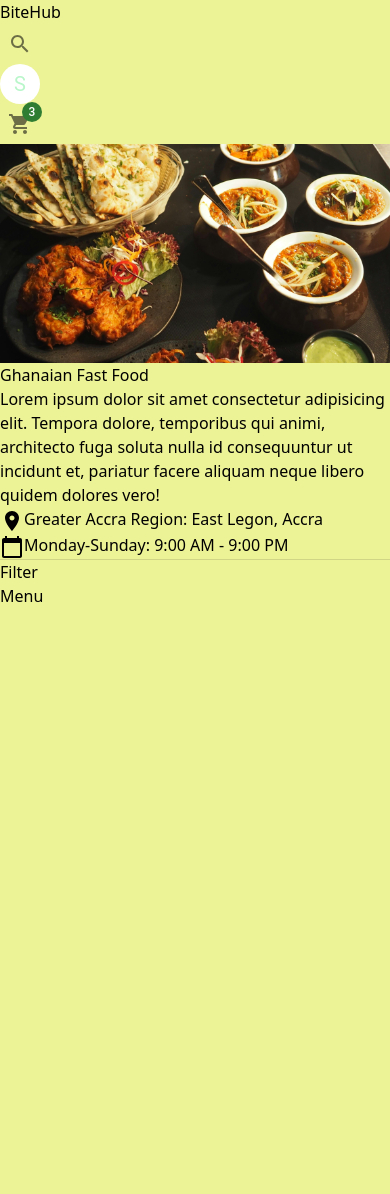
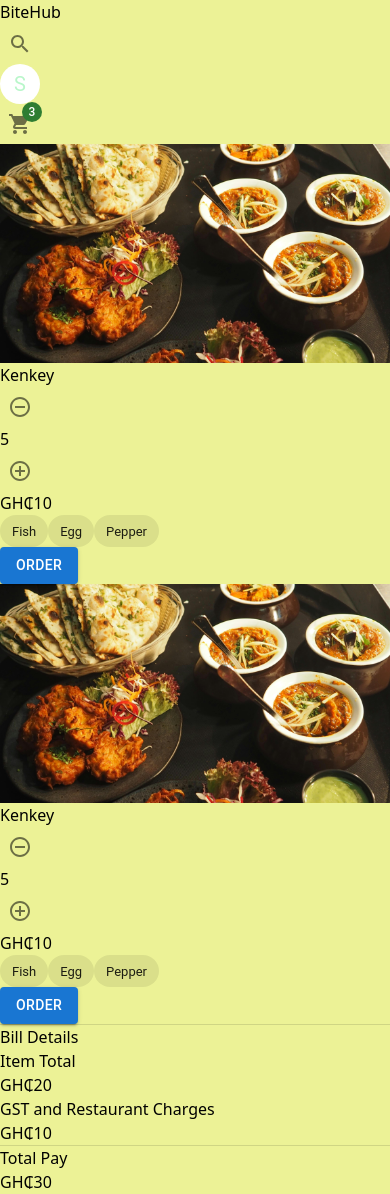
Before and after one commit to Dziekhey/restaurant, a React (Vite) app in the folder frontend/: page / in a window 390 px wide. Before the commit the page ends 844 px from the top, so only its background shows below. Built offline with nearby package versions, Linux system fonts and the light colour scheme.

Commit message:
details page done

```diff
--- a/frontend/src/App.css
+++ b/frontend/src/App.css
@@ -3,9 +3,7 @@
 @tailwind utilities;
 
 
-/* .MuiIconButton-root{
-    color: white;
-} */
+
 
 body {
     background: #ecf296;
--- a/frontend/src/App.jsx
+++ b/frontend/src/App.jsx
@@ -1,16 +1,18 @@
 import React from 'react';
 import './App.css'
 import Navbar from './components/Navbar';
-import HomePage from './pages/HomePage';
-import RestaurantPage from './pages/RestaurantPage';
+import HomePage from '../src/pages/home/HomePage.jsx'
+import RestaurantPage from './pages/restaurant/RestaurantPage';
+import CartPage from './pages/cart/CartPage.jsx';
 
 
 const App = () => {
   return (
     <>
    <Navbar />
-   {/* <HomePage /> */}
-   <RestaurantPage />
+  {/* <HomePage /> */}
+   {/* <RestaurantPage /> */}
+   <CartPage />
     </>
   )
 }
--- /dev/null
+++ b/frontend/src/components/CartCard.jsx
@@ -0,0 +1,55 @@
+import React from "react";
+import cartImg from "../assets/hero.jpg";
+import { Chip, IconButton, Button } from "@mui/material";
+import RemoveCircleOutlineIcon from "@mui/icons-material/RemoveCircleOutline";
+import AddCircleOutlineIcon from "@mui/icons-material/AddCircleOutline";
+import { wantedIngredients } from "../data/Constants";
+
+const CartCard = () => {
+  return (
+    <>
+      <div className="px-5">
+        <div className="lg:flex items-center lg:space-x-5">
+          <div>
+            <img
+              src={cartImg}
+              alt="Food Image"
+              className="w-[5rem] h-[5rem] object-cover"
+            />
+          </div>
+          <div className="flex items-center justify-between lg:w-[70%]">
+            <div className="space-y-1 lg:space-y-3 w-full">
+              <p>Kenkey</p>
+              <div className="flex justify-between items-center">
+                <div className="flex items-center space-x-1">
+                  <IconButton>
+                    <RemoveCircleOutlineIcon />
+                  </IconButton>
+                  <div className="w-5 h-5 text-xs flex items-center justify-center">
+                    {5}
+                  </div>
+                  <IconButton>
+                    <AddCircleOutlineIcon />
+                  </IconButton>
+                </div>
+              </div>
+            </div>
+            <p>GH₵10</p>
+          </div>
+        </div>
+        <div className="pt-3 space-x-2">
+          {wantedIngredients.map((item) => (
+            <Chip label={item} />
+          ))}
+        </div>
+        <div className="pt-5 lg:flex lg:justify-end">
+          <Button type="submit" variant="contained">
+            Order
+          </Button>
+        </div>
+      </div>
+    </>
+  );
+};
+
+export default CartCard;
--- /dev/null
+++ b/frontend/src/components/Filter.jsx
@@ -0,0 +1,54 @@
+import React, { useState } from "react";
+import {
+  FormControl,
+  RadioGroup,
+  Typography,
+  FormControlLabel,
+  Radio,
+} from "@mui/material";
+import { lime } from '@mui/material/colors';
+import { categories } from "../data/Constants";
+
+const Filter = () => {
+  const [value, setValue] = useState("All");
+
+  const handleFilter = (e) => {
+    setValue(e.target.value, e.target.name);
+  };
+
+  return (
+    <>
+      <div className="box space-y-5 lg:sticky top-28">
+        <div>
+          <Typography variant="h5" sx={{ paddingBottom: "1rem" }} className="text-[#674e1c]">
+            Food Catogory
+          </Typography>
+          <FormControl className="py-10 space-y-5" component={"fieldset"}>
+            <RadioGroup
+              onChange={handleFilter}
+              name="food_category"
+              value={value}
+            >
+              {categories.map((category) => (
+                <FormControlLabel
+                  key={category}
+                  value={category}
+                  control={<Radio  sx={{
+                    color: lime[900],
+                    '&.Mui-checked': {
+                      color: lime[900],
+                    },
+                  }}  />}
+                  label={category}
+                  className="text-[#674e1c]"
+                />
+              ))}
+            </RadioGroup>
+          </FormControl>
+        </div>
+      </div>
+    </>
+  );
+};
+
+export default Filter;
--- /dev/null
+++ b/frontend/src/components/MenuCard.jsx
@@ -0,0 +1,73 @@
+import React from "react";
+import {
+  Accordion,
+  AccordionSummary,
+  AccordionDetails,
+  FormGroup,
+  FormControlLabel,
+  Checkbox,
+  Button,
+} from "@mui/material";
+import ExpandMoreIcon from "@mui/icons-material/ExpandMore";
+import menuImg from "../assets/hero.jpg";
+import { ingredients } from "../data/Constants";
+
+const MenuCard = () => {
+
+const handleBoxChange = (value) => {
+console.log('value')
+}
+
+  return (
+    <>
+      <Accordion>
+        <AccordionSummary
+          expandIcon={<ExpandMoreIcon />}
+          aria-controls="panel1-content"
+          id="panel1-header"
+          color="#795e1a"
+        >
+          <div className="lg:flex item-center justify-between">
+            <div className="lg:flex items-center lg:gap-5">
+              <img
+                src={menuImg}
+                alt="Menu Image"
+                className="w-[7rem] h-[7rem] object-cover"
+              />
+              <div className="space-y-1 lg:space-y-5 lg:max-w-2xl">
+                <p className="font-semibold text-xl">Kenkey</p>
+                <p>GH₵10</p>
+                <p className="">
+                  Lorem ipsum dolor sit amet, consectetur adipiscing elit.
+                  Suspendisse malesuada lacus ex, sit amet blandit leo lobortis
+                  eget.
+                </p>
+              </div>
+            </div>
+          </div>
+        </AccordionSummary>
+        <AccordionDetails>
+          <form>
+            <div className="flex gap-5 flex-wrap">
+              {ingredients.map((ingredient) => (
+                <div>
+                  <p>{ingredient.category}</p>
+                  <FormGroup>
+                    {ingredient.items.map((item) => (
+                      <FormControlLabel key={item} control={<Checkbox onChange={() => handleBoxChange(item)} />} label={item} />
+                    ))}
+                  </FormGroup>
+                </div>
+              ))}
+            </div>
+            <div className="pt-5">
+              <Button type="submit" variant="contained" disabled={false}>{true?'Add to Cart':'Out of Stock'}</Button>
+            </div>
+          </form>
+        </AccordionDetails>
+      </Accordion>
+    </>
+  );
+};
+
+export default MenuCard;
--- a/frontend/src/components/hero.css
+++ b/frontend/src/components/hero/hero.css
@@ -1,5 +1,5 @@
 .banner {
-    background-image: url(../assets/hero.jpg);
+    background-image: url(../../assets/hero.jpg);
     background-size: cover;
     background-repeat: no-repeat;
     width: 100;
--- a/frontend/src/data/Constants.jsx
+++ b/frontend/src/data/Constants.jsx
@@ -1,7 +1,41 @@
 const restaurants = [1,2,3,4,5,6,7,8]
-
-const categories = ['Seafood', 'Barbecue and Grilling', 'Desserts and Sweets', 'Breakfast and Brunch', 'Street Food','Gourmet and Fine Dining']
 
 
 
-export {restaurants};
+const categories = ['All', 'Seafood', 'Barbecue and Grilling', 'Desserts and Sweets', 'Breakfast and Brunch', 'Street Food','Gourmet and Fine Dining']
+
+
+
+const menus = [9,10,11,12]
+
+
+
+const ingredients = [
+    {
+        category: 'Protein',
+        items: ['Fish', 'Egg', 'Chicken']
+    },
+    {
+        category: 'Protein',
+        items: ['Fish', 'Egg', 'Chicken']
+    },
+    {
+        category: 'Protein',
+        items: ['Fish', 'Egg', 'Chicken']
+    },
+    {
+        category: 'Protein',
+        items: ['Fish', 'Egg', 'Chicken']
+    }
+]
+
+
+
+const wantedIngredients = ['Fish', 'Egg', 'Pepper']
+
+
+const cartOrders = [1,2]
+
+
+
+export {restaurants, categories, menus, ingredients, wantedIngredients, cartOrders};
--- /dev/null
+++ b/frontend/src/pages/cart/CartPage.jsx
@@ -0,0 +1,43 @@
+import { Divider } from "@mui/material";
+import React from "react";
+import CartCard from "../../components/CartCard";
+import { cartOrders } from "../../data/Constants";
+
+const CartPage = () => {
+  return (
+    <>
+      <div>
+        <main className="lg:flex justify-between">
+          <section className="lg:w-[30%] space-y-6 lg:min-h-screen py-10">
+            {cartOrders.map((cartOrder) => (
+              <CartCard />
+            ))}
+            <Divider />
+            <div className="billDetails px-5 text-sm">
+              <p className="font-bold py-5 text-[#674e1c]">Bill Details</p>
+              <div className="space-y-3">
+                <div className="flex justify-between text-[#674e1c]">
+                  <p>Item Total</p>
+                  <p>GH₵20</p>
+                </div>
+                <div className="flex justify-between text-[#674e1c]">
+                  <p>GST and Restaurant Charges</p>
+                  <p>GH₵10</p>
+                </div>
+                <Divider />
+              </div>
+              <div className="flex justify-between text-[#674e1c]">
+              <p>Total Pay</p>
+                  <p>GH₵30</p>
+              </div>
+            </div>
+          </section>
+          <Divider orientation="vertical" flexItem/>
+          <section className="lg:w-[70%] flex justify-center px-5 pb-10 lg:pb-0"></section>
+        </main>
+      </div>
+    </>
+  );
+};
+
+export default CartPage;
--- a/frontend/src/pages/HomePage.jsx
+++ b/frontend/src/pages/home/HomePage.jsx
@@ -1,7 +1,7 @@
 import React from "react";
-import Hero from "../components/Hero";
-import { restaurants } from "../data/Constants.jsx";
-import RestaurantCard from "../components/RestaurantCard.jsx";
+import Hero from "../../components/hero/Hero.jsx";
+import { restaurants } from "../../data/Constants.jsx";
+import RestaurantCard from "../../components/RestaurantCard.jsx";
 
 const HomePage = () => {
   return (
--- a/frontend/src/pages/RestaurantPage.jsx
+++ b/frontend/src/pages/restaurant/RestaurantPage.jsx
@@ -1,8 +1,12 @@
 import React from "react";
-import sample from "../assets/hero.jpg";
+import sample from "../../assets/hero.jpg";
 import LocationOnIcon from "@mui/icons-material/LocationOn";
 import CalendarTodayIcon from "@mui/icons-material/CalendarToday";
 import { Divider } from "@mui/material";
+import Filter from "../../components/Filter.jsx";
+import { menus } from "../../data/Constants.jsx";
+import MenuCard from "../../components/MenuCard.jsx";
+
 
 const RestaurantPage = () => {
   return (
@@ -37,8 +41,14 @@ const RestaurantPage = () => {
         <Divider />
         <div className="px-5 lg:px-20">
           <section className="pt-[2rem] lg:flex relative">
-            <div className="space-y-10 lg:w-[20%] filter">Filter</div>
-            <div className="space-y-5 lg:w-[80%] lg:pl-10 ">Menu</div>
+            <div className="space-y-10 lg:w-[20%] filter">
+              <Filter />
+            </div>
+            <div className="space-y-5 lg:w-[80%] lg:pl-10 ">
+              {menus.map((menu) => (
+                <MenuCard key={menus}/>
+              ))}
+            </div>
           </section>
         </div>
       </div>
```
Also changed, not shown: frontend/src/components/hero/Hero.jsx (renamed from frontend/src/components/Hero.jsx), 1 other file (tests, documents, lock files or other folders).
